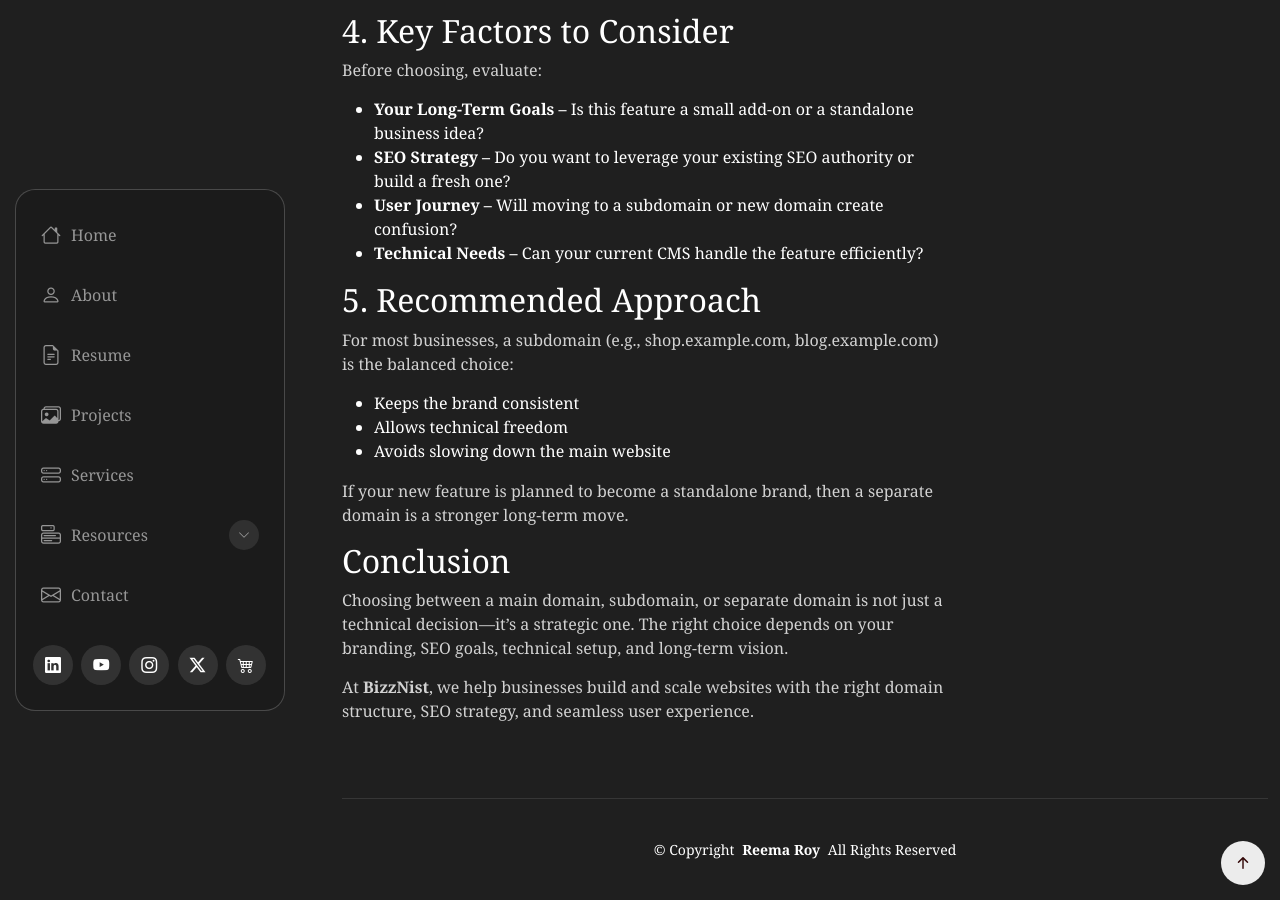
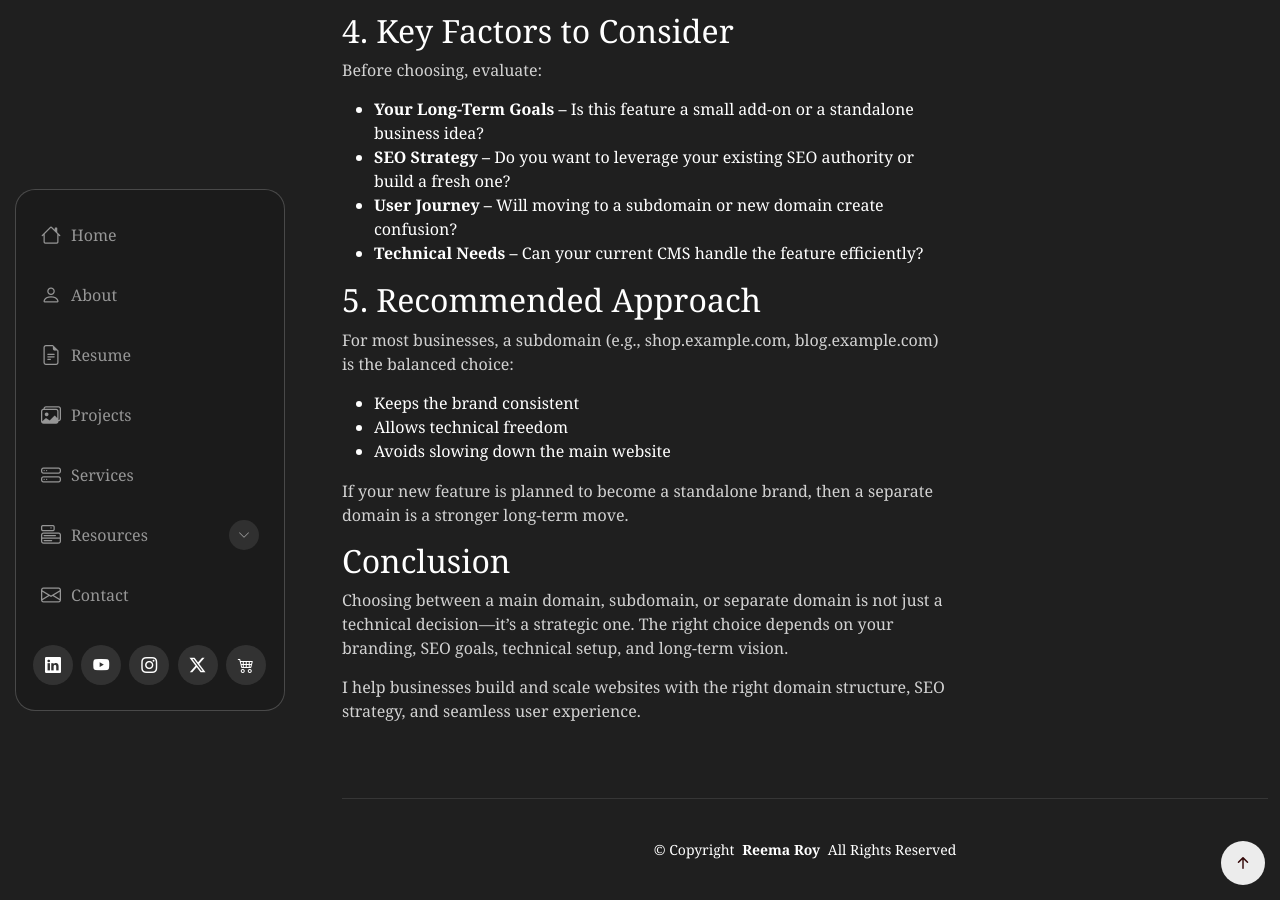
Before and after one commit to iamreemaroy/Reema-Roy, a Jekyll site: the page built from blog/_posts/2025-08-25-main-domain-vs-subdomain-vs-separate-domain-which-is-best-for-your-website.md, in a window 1280 px wide and 900 px high, scrolled down 2288 px. Built offline with Jekyll 4.4.1, drawn with Linux system fonts in a browser that asks for light colours.

Commit message:
Update 2025-08-25-main-domain-vs-subdomain-vs-separate-domain-which-is-best-for-your-website.md

```diff
--- a/blog/_posts/2025-08-25-main-domain-vs-subdomain-vs-separate-domain-which-is-best-for-your-website.md
+++ b/blog/_posts/2025-08-25-main-domain-vs-subdomain-vs-separate-domain-which-is-best-for-your-website.md
@@ -90,4 +90,4 @@ If your new feature is planned to become a standalone brand, then a separate dom
 
 Choosing between a main domain, subdomain, or separate domain is not just a technical decision—it’s a strategic one. The right choice depends on your branding, SEO goals, technical setup, and long-term vision.
 
-At **BizzNist**, we help businesses build and scale websites with the right domain structure, SEO strategy, and seamless user experience.
+I help businesses build and scale websites with the right domain structure, SEO strategy, and seamless user experience.
```
